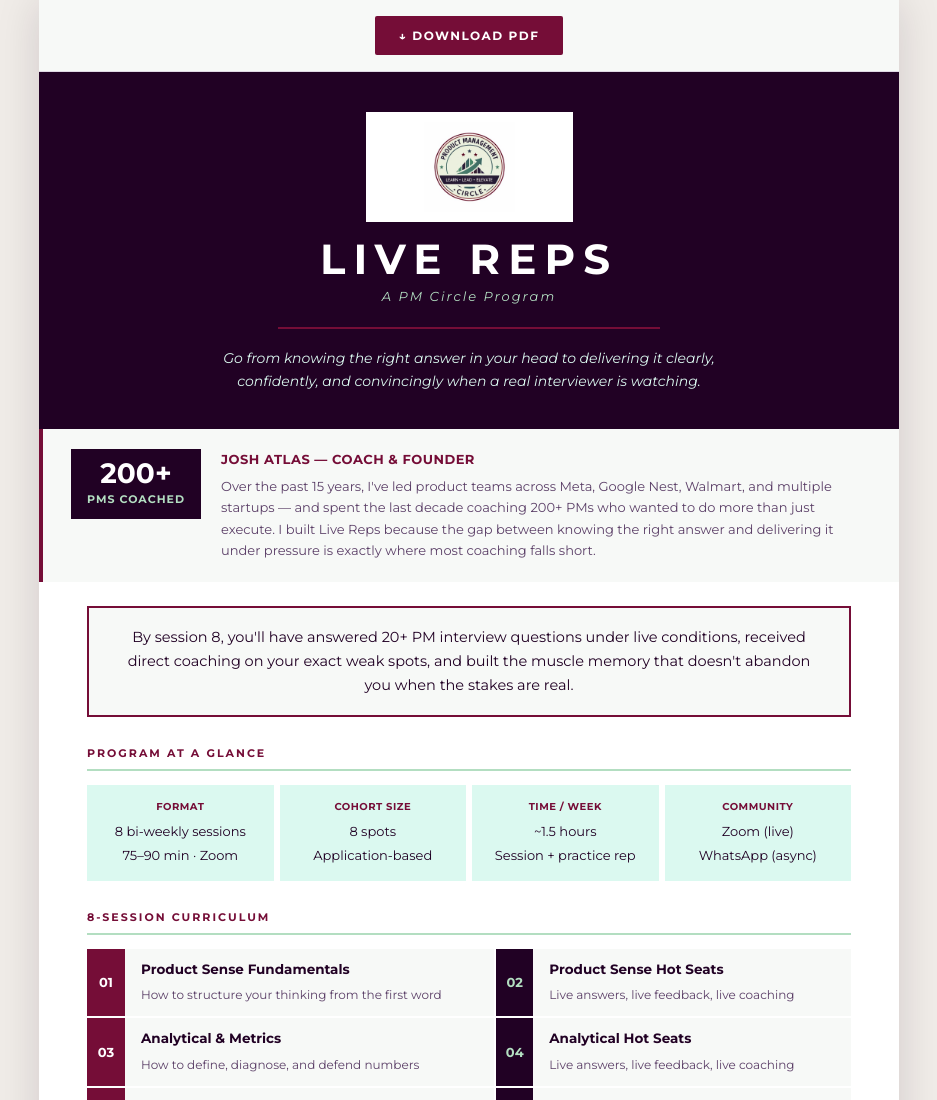
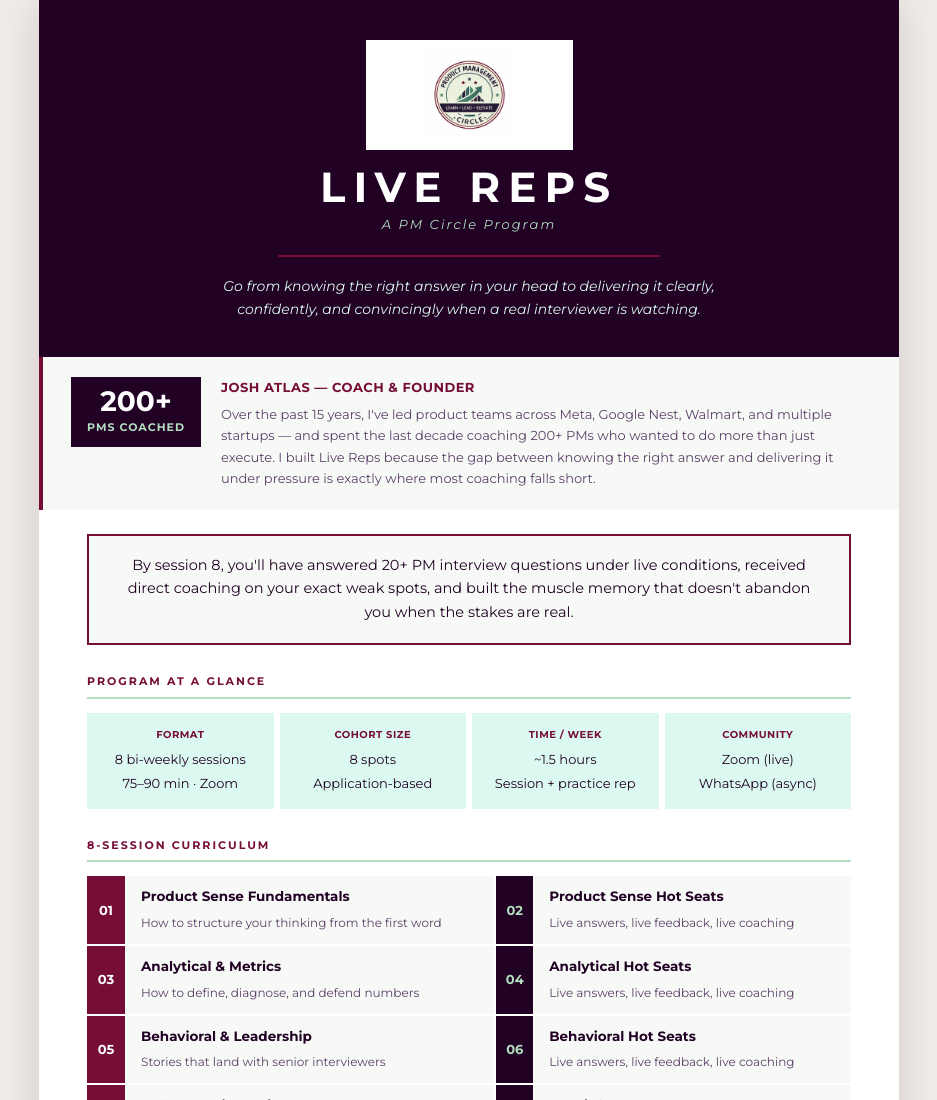
Before and after one commit to josh-atlas/pm-circle-live-reps, a website: page public/index.html in a window 1280 px wide. Shown: the top 1100 px of the page, without its empty margins (171-1108 px from the left). Drawn offline with Linux system fonts and the light colour scheme.

Commit message:
Remove PDF download bar — site is the canonical overview

```diff
--- a/public/index.html
+++ b/public/index.html
@@ -430,28 +430,6 @@ body {
   margin-bottom: 10px;
 }
 
-/* ── PDF BUTTON ──────────────────────────────────────────────────────────── */
-.pdf-bar {
-  text-align: center;
-  padding: 16px;
-  background: var(--offwhite);
-  border-bottom: 1px solid #e0d8e4;
-}
-.pdf-btn {
-  display: inline-block;
-  background: var(--crimson);
-  color: white;
-  font-family: 'Montserrat', sans-serif;
-  font-size: 12px;
-  font-weight: 700;
-  letter-spacing: 1.5px;
-  text-transform: uppercase;
-  text-decoration: none;
-  padding: 10px 24px;
-  border-radius: 2px;
-}
-.pdf-btn:hover { background: #5a0a28; }
-
 /* ── RESPONSIVE ──────────────────────────────────────────────────────────── */
 @media (max-width: 640px) {
   .content { padding: 0 20px 32px; }
@@ -470,11 +448,6 @@ body {
 </head>
 <body>
 <div class="wrap">
-
-  <!-- PDF DOWNLOAD BAR -->
-  <div class="pdf-bar">
-    <a class="pdf-btn" href="/overview.pdf" download>↓ Download PDF</a>
-  </div>
 
   <!-- HEADER -->
   <div class="header">
```
